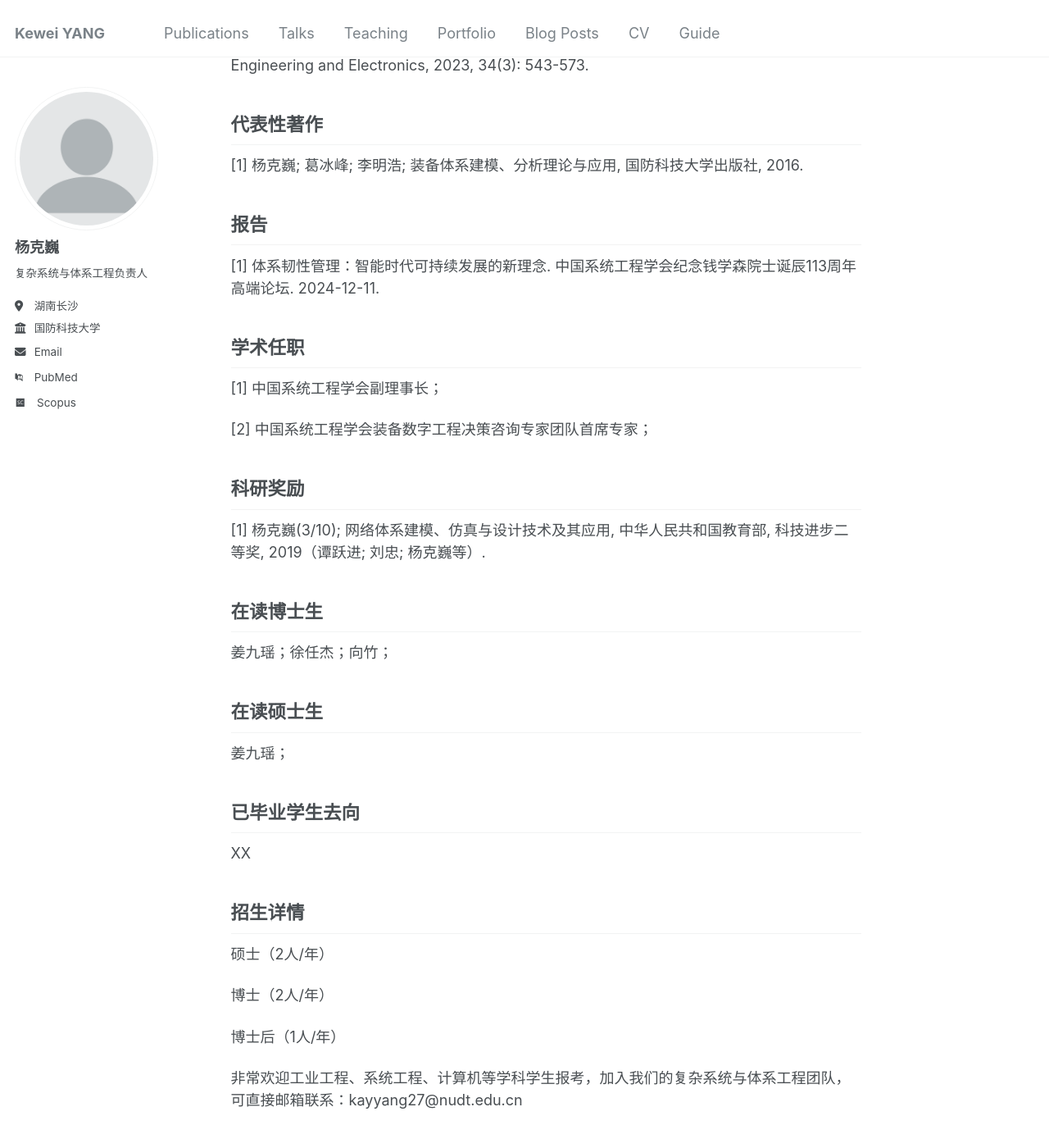
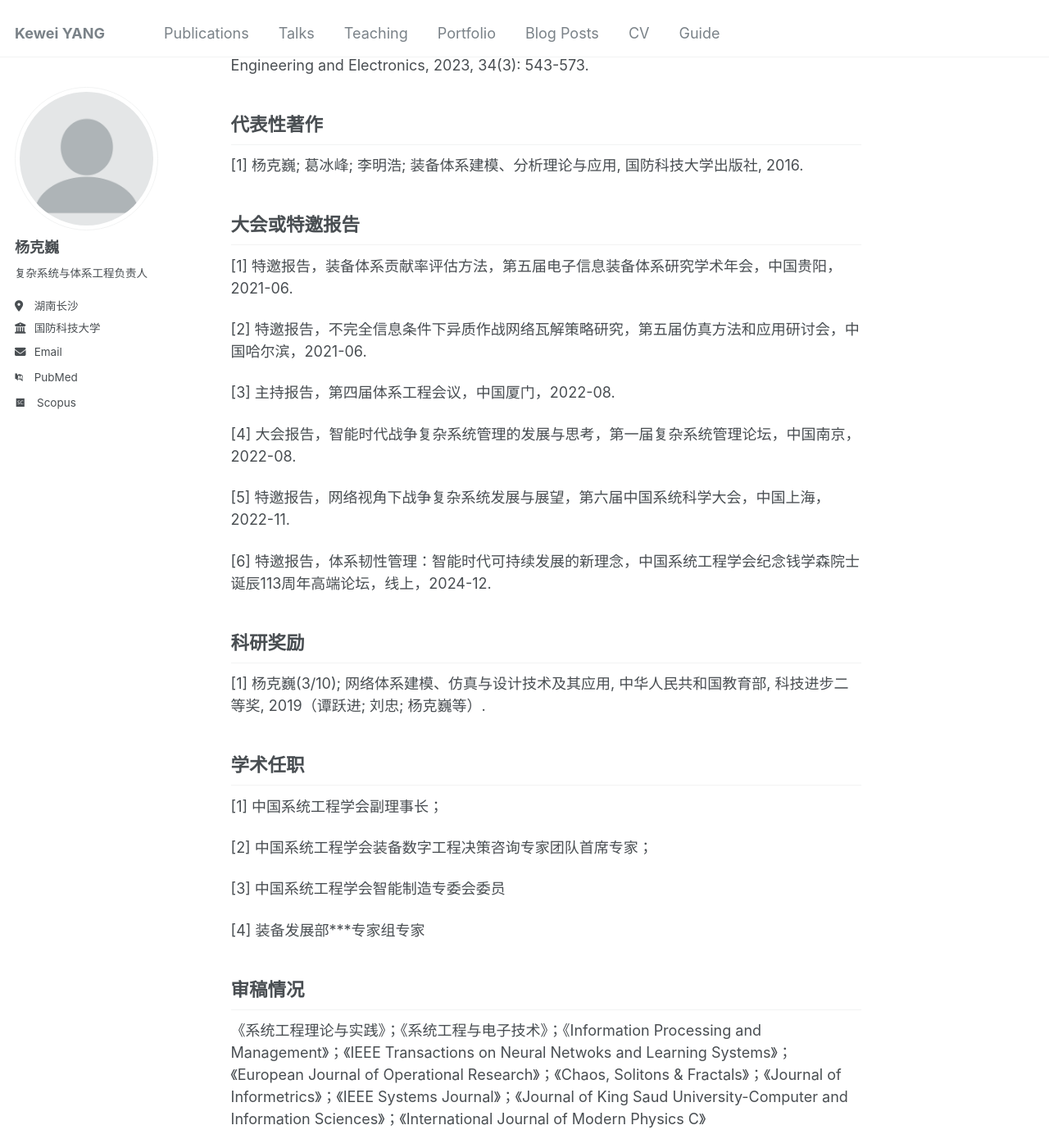
Before and after one commit to Renjie-98/Kewei-YANG, a Jekyll site: the page built from _pages/about.md, in a window 1280 px wide and 1400 px high, scrolled down 1271 px. Shown: the whole window at 82% size. Built offline with Jekyll 4.4.1, drawn with Linux system fonts in a browser that asks for light colours; some web fonts are replaced; some of the changed text lies outside the part shown.

Commit message:
Update about.md

```diff
--- a/_pages/about.md
+++ b/_pages/about.md
@@ -54,9 +54,24 @@ redirect_from:
 [1] 杨克巍; 葛冰峰; 李明浩; 装备体系建模、分析理论与应用, 国防科技大学出版社, 2016.
 
 
-报告
+大会或特邀报告
 ------
-[1] 体系韧性管理：智能时代可持续发展的新理念. 中国系统工程学会纪念钱学森院士诞辰113周年高端论坛. 2024-12-11.
+[1] 特邀报告，装备体系贡献率评估方法，第五届电子信息装备体系研究学术年会，中国贵阳，2021-06.
+
+[2] 特邀报告，不完全信息条件下异质作战网络瓦解策略研究，第五届仿真方法和应用研讨会，中国哈尔滨，2021-06.
+
+[3] 主持报告，第四届体系工程会议，中国厦门，2022-08.
+
+[4] 大会报告，智能时代战争复杂系统管理的发展与思考，第一届复杂系统管理论坛，中国南京，2022-08.
+
+[5] 特邀报告，网络视角下战争复杂系统发展与展望，第六届中国系统科学大会，中国上海，2022-11.
+
+[6] 特邀报告，体系韧性管理：智能时代可持续发展的新理念，中国系统工程学会纪念钱学森院士诞辰113周年高端论坛，线上，2024-12.
+
+
+科研奖励
+------
+[1] 杨克巍(3/10); 网络体系建模、仿真与设计技术及其应用, 中华人民共和国教育部, 科技进步二等奖, 2019（谭跃进; 刘忠; 杨克巍等）.
 
 
 学术任职
@@ -65,20 +80,19 @@ redirect_from:
 
 [2] 中国系统工程学会装备数字工程决策咨询专家团队首席专家；
 
+[3] 中国系统工程学会智能制造专委会委员
 
-科研奖励
-------
-[1] 杨克巍(3/10); 网络体系建模、仿真与设计技术及其应用, 中华人民共和国教育部, 科技进步二等奖, 2019（谭跃进; 刘忠; 杨克巍等）.
+[4] 装备发展部***专家组专家
 
 
-在读博士生
+审稿情况
 ------
-姜九瑶；徐任杰；向竹；
+《系统工程理论与实践》；《系统工程与电子技术》；《Information Processing and Management》；《IEEE Transactions on Neural Netwoks and Learning Systems》；《European Journal of Operational Research》；《Chaos, Solitons & Fractals》；《Journal of Informetrics》；《IEEE Systems Journal》；《Journal of King Saud University-Computer and Information Sciences》；《International Journal of Modern Physics C》
 
 
-在读硕士生
+在读学生
 ------
-姜九瑶；
+姜九瑶；徐任杰；向竹；龚常；陈  刚；王博轩
 
 
 已毕业学生去向
```
